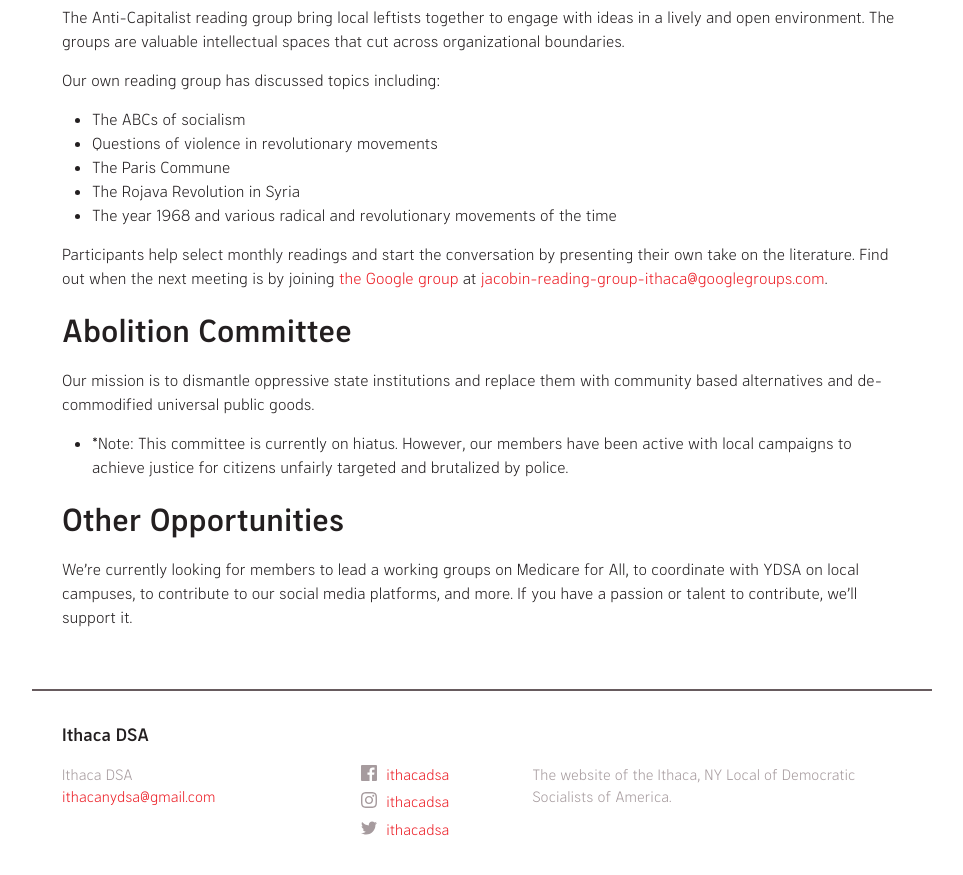
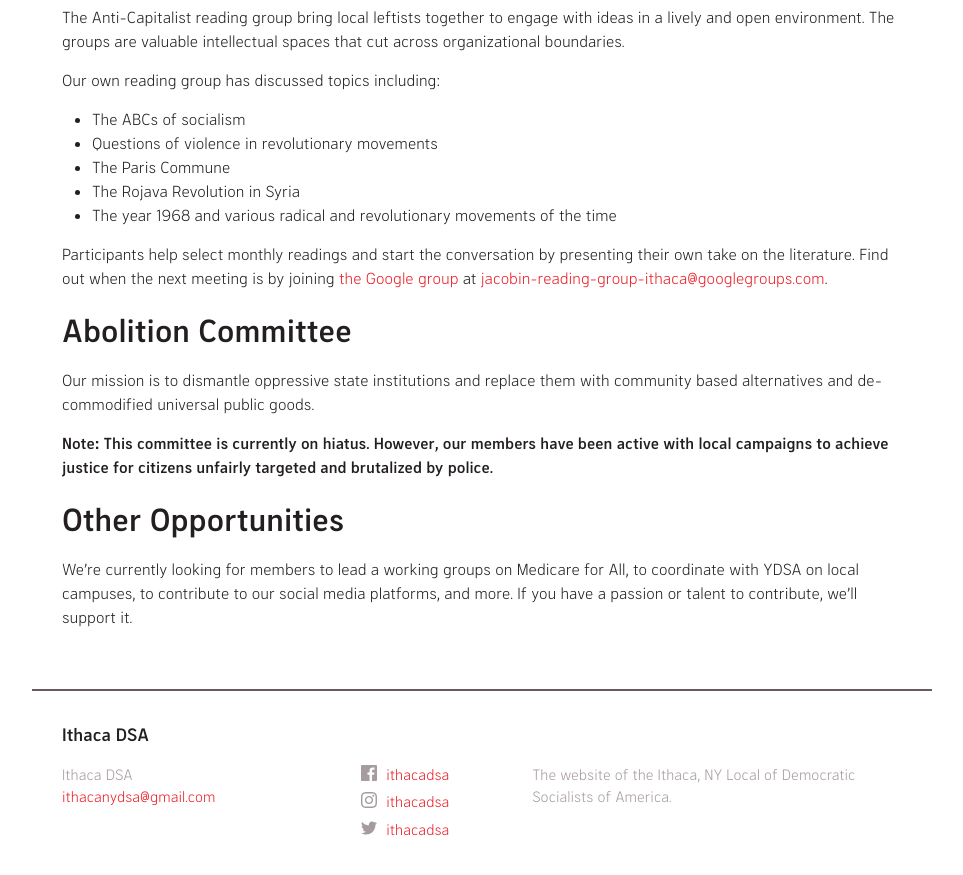
Before and after one commit to ithacadsa/ithacadsa.github.io, a Jekyll site: the page built from committees.md, in a window 1280 px wide and 900 px high, scrolled down 1110 px. Shown: the top 875 px of the window, without its empty margins (158-1121 px from the left). Built offline with Jekyll 4.4.1, drawn with Linux system fonts in a browser that asks for light colours.

```diff
--- a/committees.md
+++ b/committees.md
@@ -71,7 +71,7 @@ by joining [the Google group][reading-group] at [jacobin-reading-group-ithaca@go
 Our mission is to dismantle oppressive state institutions and replace them with
 community based alternatives and de-commodified universal public goods.
 
-* *Note: This committee is currently on hiatus. However, our members have been active with local campaigns to achieve justice for citizens unfairly targeted and brutalized by police.
+**Note: This committee is currently on hiatus. However, our members have been active with local campaigns to achieve justice for citizens unfairly targeted and brutalized by police.**
 
 ## Other Opportunities
 
```
